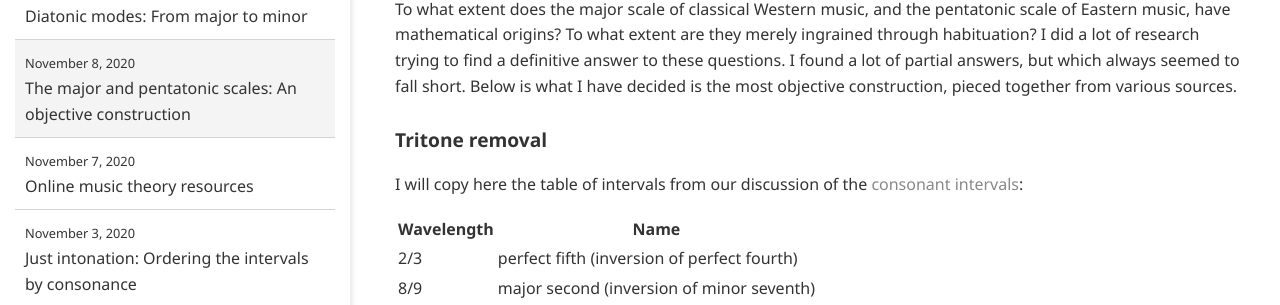
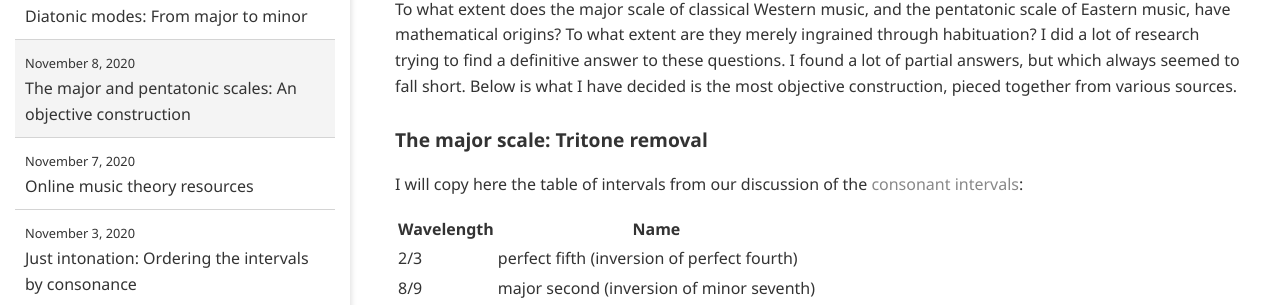
Before and after one commit to ansyblenetwork/sdg, a Jekyll site: the page built from _posts/2020-11-08-the-major-and.md, in a window 1280 px wide and 1400 px high. Shown: the part 113-418 px from the top of the window. Built offline with Jekyll 4.4.1, drawn with Linux system fonts in a browser that asks for light colours; some of the changed text lies outside the part shown.

Commit message:
Update 2020-11-08-the-major-and.md

```diff
--- a/_posts/2020-11-08-the-major-and.md
+++ b/_posts/2020-11-08-the-major-and.md
@@ -4,7 +4,7 @@
 
 To what extent does the major scale of classical Western music, and the pentatonic scale of Eastern music, have mathematical origins? To what extent are they merely ingrained through habituation? I did a lot of research trying to find a definitive answer to these questions. I found a lot of partial answers, but which always seemed to fall short. Below is what I have decided is the most objective construction, pieced together from various sources.
 
-### Tritone removal
+### The major scale: Tritone removal
 
 I will copy here the table of intervals from our discussion of the [consonant intervals]({{ "" | relative_url }}{% post_url 2020-11-03-just-intonation-ordering %}):
 
@@ -47,7 +47,7 @@
 | 3/4 | perfect fourth (inversion of perfect fifth) |
 | 1/2 | octave |
 
-### Half step removal
+### The pentatonic scale: Half step removal
 
 The pentatonic scale is less well known to classical pianists (as far as I am aware). I only discovered it recently. See [this video](https://www.youtube.com/watch?v=MGpUscFY9RA) by David Bennett for a nice overview of its use in popular and Asian music. In a nutshell, it is the scale consisting of the black keys on a piano:
 
```
